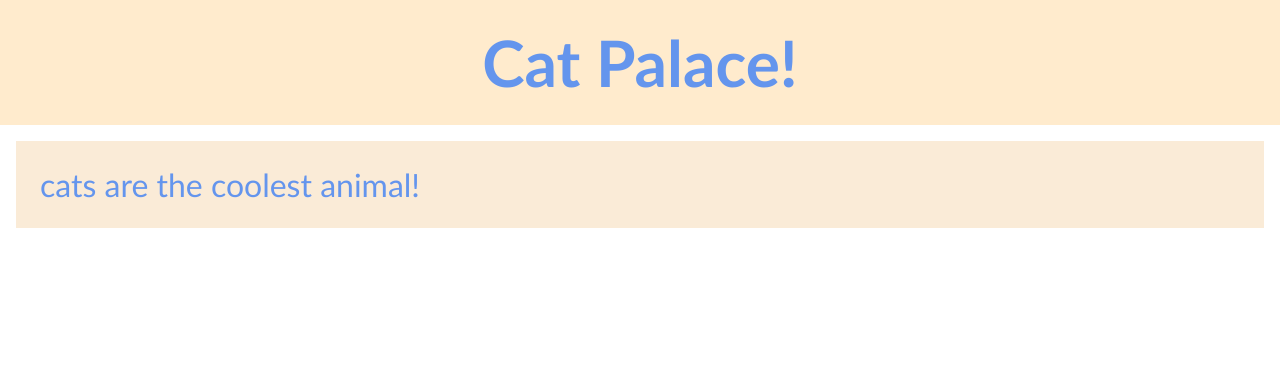
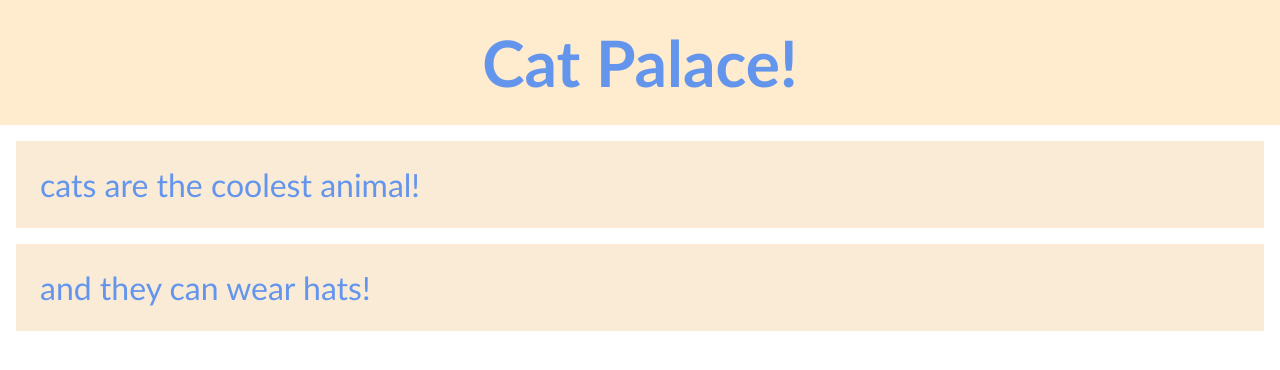
Before and after one commit to villiam-Agnas/catCat, a plain HTML site: page index.html in a window 1280 px wide. Drawn offline with Linux system fonts and the light colour scheme.

Commit message:
new intro text

```diff
--- a/index.html
+++ b/index.html
@@ -12,6 +12,7 @@
   </header>
   <section class="intro">
     <p class="intro-text">cats are the coolest animal!</p>
+    <p class="intro-text">and they can wear hats!</p>
   </section>
 
 </body>
```
